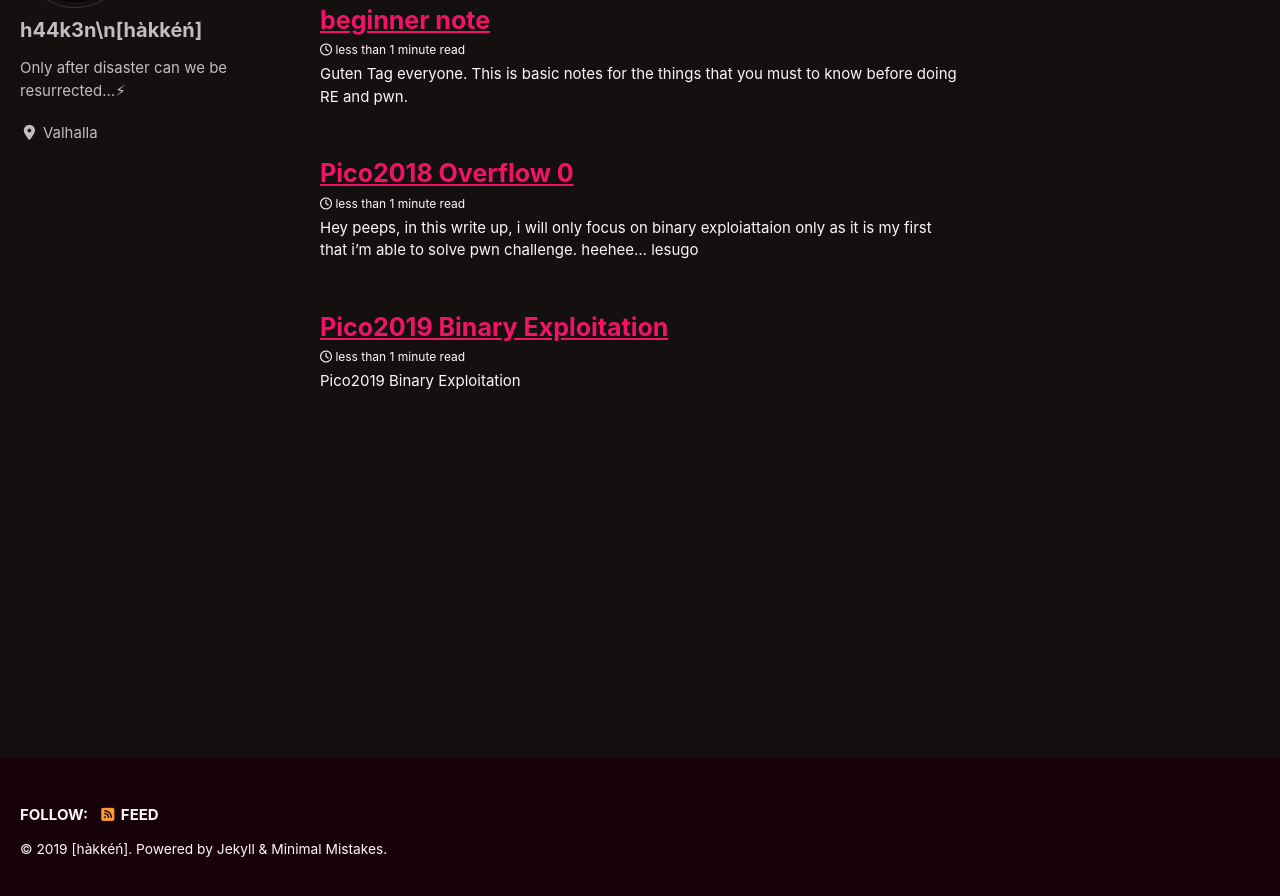
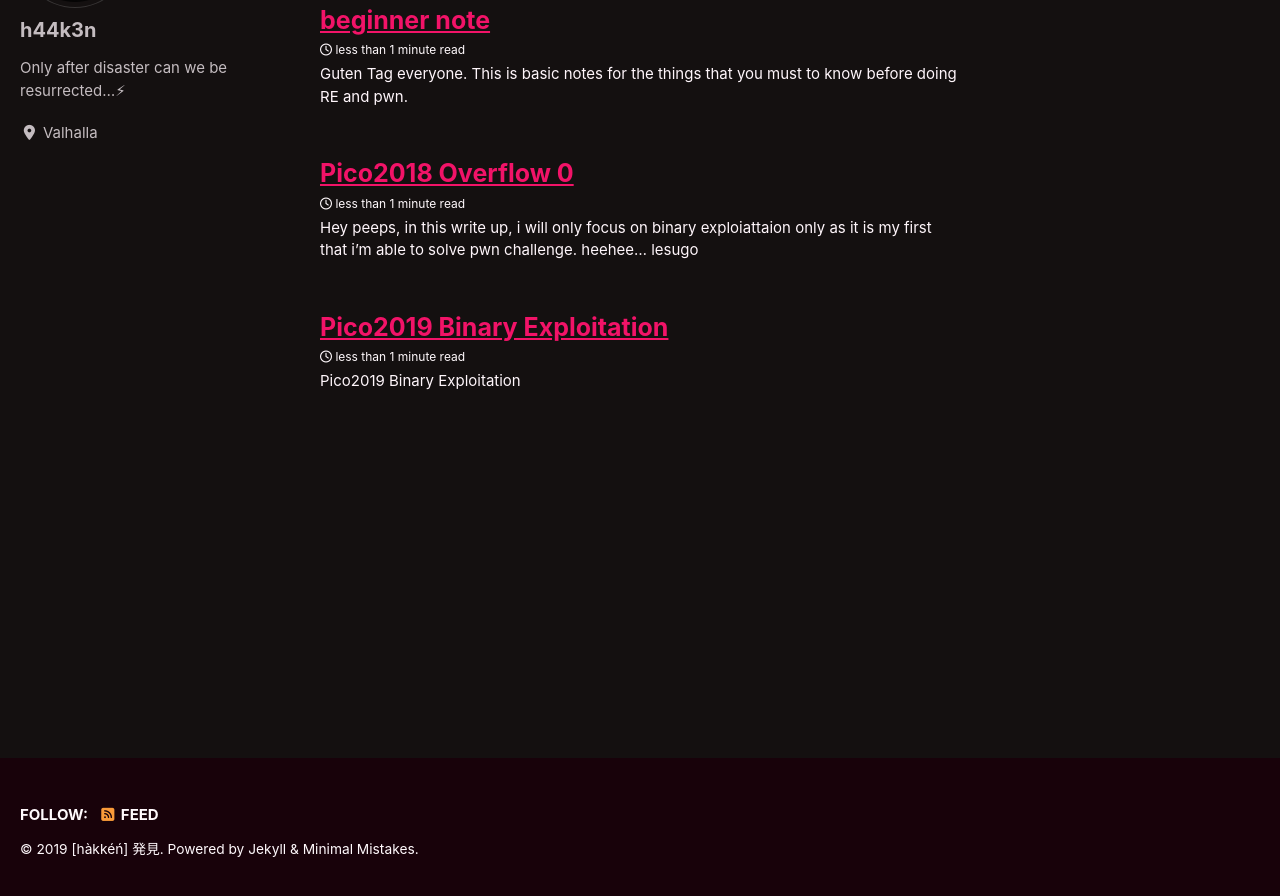
Before and after one commit to n3kk4h/n3kk4h.github.io, a Jekyll site: the page built from index.html, in a window 1280 px wide and 900 px high, scrolled down 203 px. Shown: the top 896 px of the window. Built offline with Jekyll 4.4.1, drawn with Linux system fonts in a browser that asks for light colours; cached includes are drawn as plain includes; nearby versions of some CDN libraries; the list of posts is cut into pages by our own code.

Commit message:
Update _config.yml

```diff
--- a/_config.yml
+++ b/_config.yml
@@ -14,11 +14,11 @@
 
 # Site Settings
 locale                   : "en-US"
-title                    : "[hàkkéń]"
+title                    : "[hàkkéń] 発見"
 subtitle                 : #Do you smell own armpits?
 title_separator          : "-"
 name                     : #"Fareed Fauzi"
-description              : #"Do you smell own armpits?"
+description              : "> don't just sit there and do nothing SLOB!"
 url                      : # the base hostname & protocol for your site e.g. "https://mmistakes.github.io"
 baseurl                  : # the subpath of your site, e.g. "/blog"
 repository               : # GitHub username/repo-name e.g. "mmistakes/minimal-mistakes"
@@ -105,7 +105,7 @@
 
 # Site Author
 author:
-  name             : h44k3n\n[hàkkéń]
+  name             : h44k3n
   avatar           : /assets/images/profile.jpg
   bio              : "Only after disaster can we be resurrected...⚡"
   location         : "Valhalla"
```
